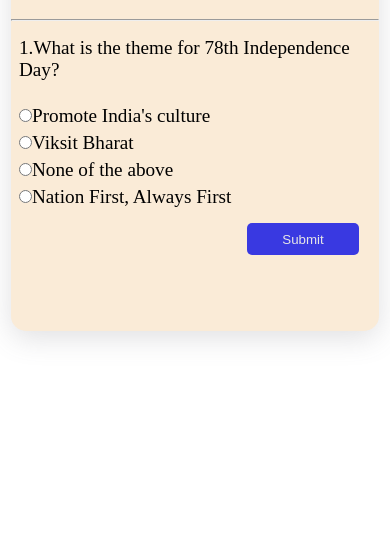
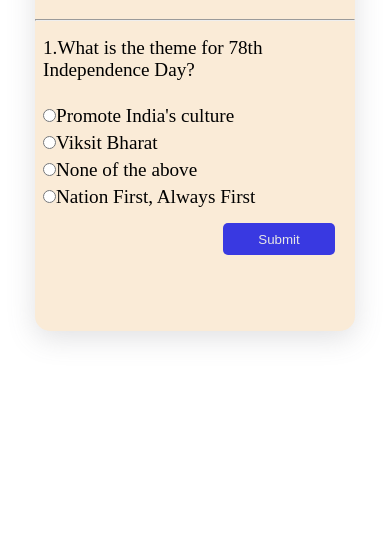
Before and after one commit to Md-Shamsuzzaman/Quiz-Project, a plain HTML site: page index.html in a window 390 px wide. Shown: the part 291-844 px from the top of the page. Drawn offline with Linux system fonts and the light colour scheme.

Commit message:
Update style.css

```diff
--- a/style.css
+++ b/style.css
@@ -107,13 +107,13 @@ body {
 @media screen and (max-width:600px){
     .container{
         height: 25rem;
-        width: 23rem;
+        width: 20rem;
     }
 }
 @media screen and (max-width:420px){
     .container{
         height: 25rem;
-        width: 23rem;
+        width: 20rem;
     }
     #Submit{
         margin-top: 15px;
```
